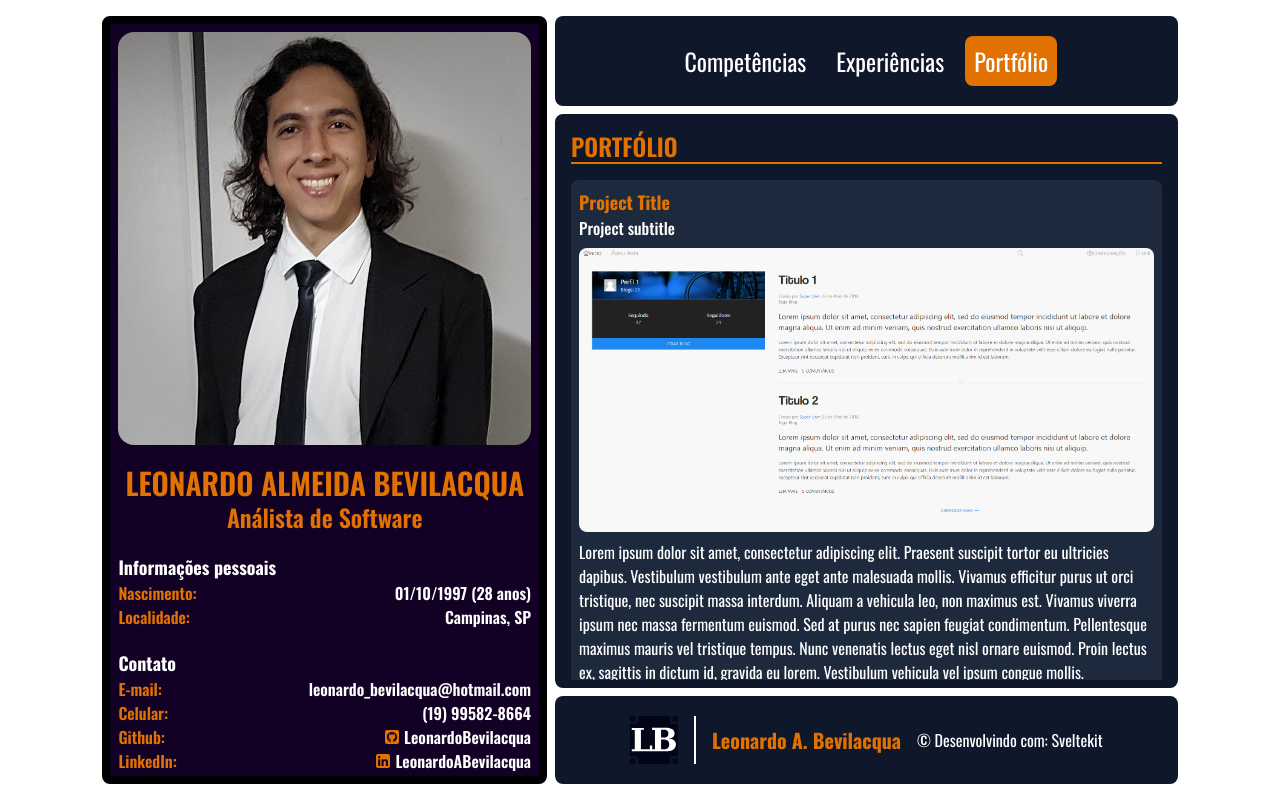
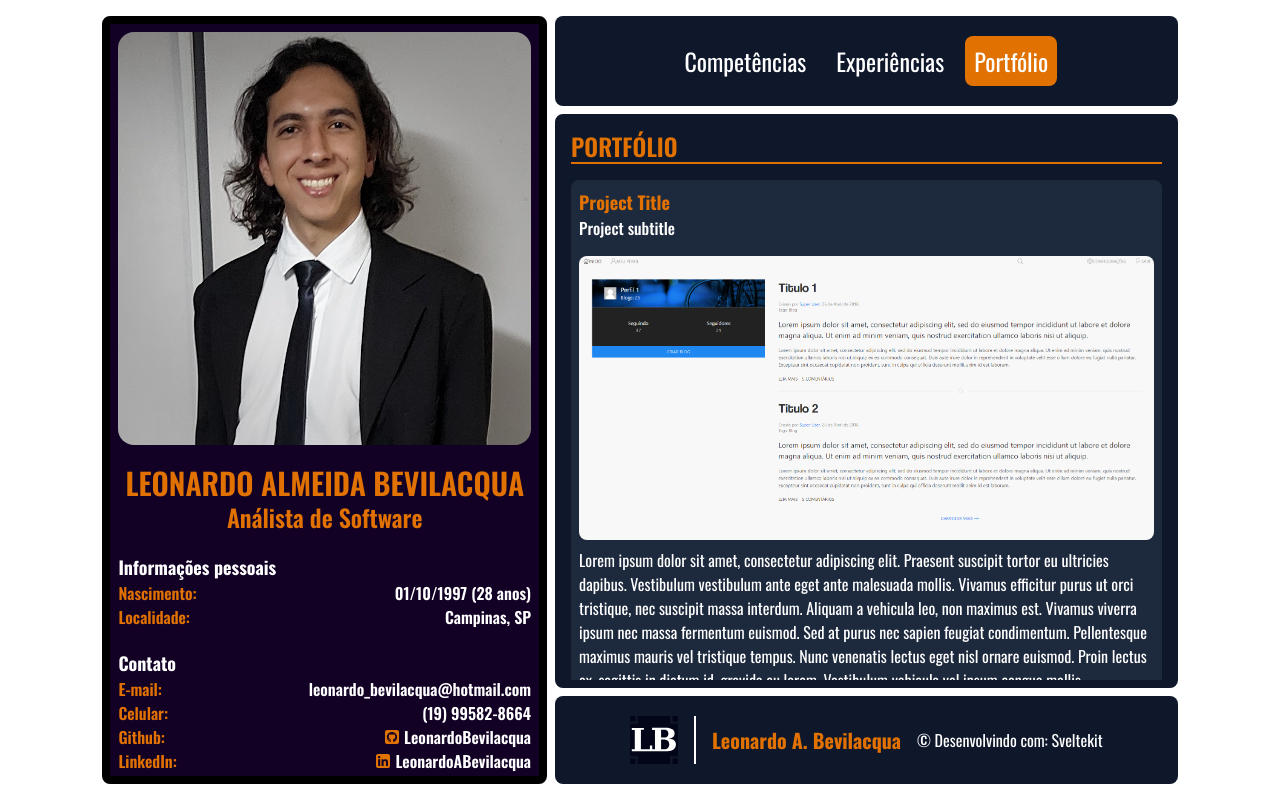
Before and after one commit to LeonardoBevilacqua/MyPortfolio, a SvelteKit app: page /portfolio in a window 1280 px wide. Built offline with nearby package versions, Linux system fonts and the light colour scheme.

Commit message:
using grid instead of flex

```diff
--- a/src/routes/portfolio/+page.svelte
+++ b/src/routes/portfolio/+page.svelte
@@ -35,24 +35,24 @@
 </script>
 
 {#snippet projectCard({ title, subtitle, descriptions, link, imgLink }: Project, right: boolean)}
-	<!-- TODO: use grid instead of flex to avoid duplication -->
-	<section
-		class="bg-dark-60 text-white rounded-lg p-2 gap-2 flex @desktop:flex-col {right &&
-			'flex-row-reverse'}"
-	>
-		<div class="max-w-1/2 content-center @desktop:hidden @max-[720px]:hidden">
+	<section class="bg-dark-60 text-white rounded-lg p-2 gap-2 grid @min-[720px]:grid-cols-2">
+		<div
+			class="content-center @max-[720px]:hidden @desktop:col-span-3 @desktop:row-start-2 {right &&
+				'col-start-2'} row-span-3"
+		>
 			<img src={imgLink} class="max-w-full h-auto rounded-lg" alt={title} />
 		</div>
-		<div class="flex flex-col @max-desktop:max-w-1/2 @max-[720px]:max-w-full">
+
+		<div class="@max-desktop:max-w-1/2 @max-[720px]:col-span-3 @desktop:col-span-3">
 			<h3 class="text-dark-10 text-lg font-bold">{title}</h3>
 			<h4 class="font-medium mb-2">{subtitle}</h4>
+		</div>
 
-			<img
-				src={imgLink}
-				class="max-w-full h-auto rounded-lg @max-desktop:hidden mb-2"
-				alt={title}
-			/>
-
+		<div
+			class="{right
+				? '@min-[720px]:col-start-1'
+				: '@min-[720px]:col-start-2'} @desktop:col-span-3 flex flex-col"
+		>
 			{#each descriptions as description, index (index)}
 				<p>{description}</p>
 			{/each}
```
